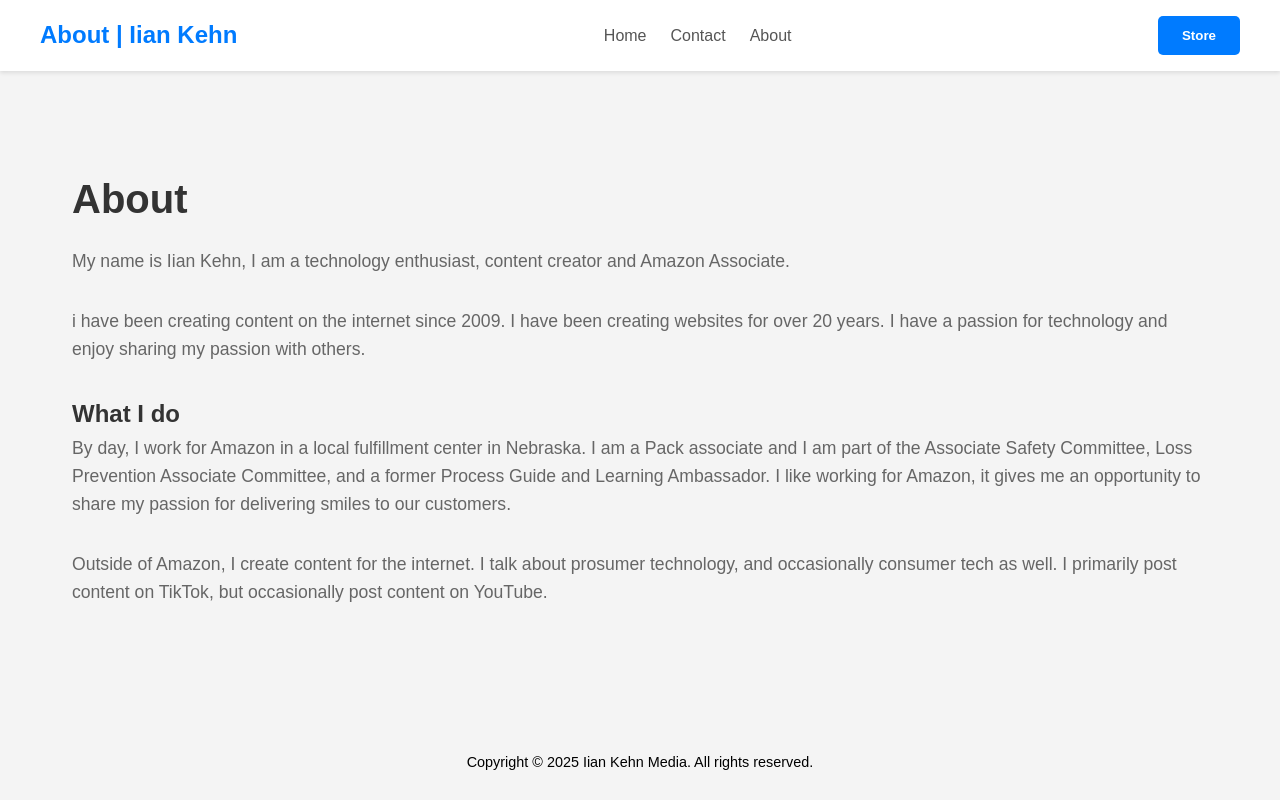
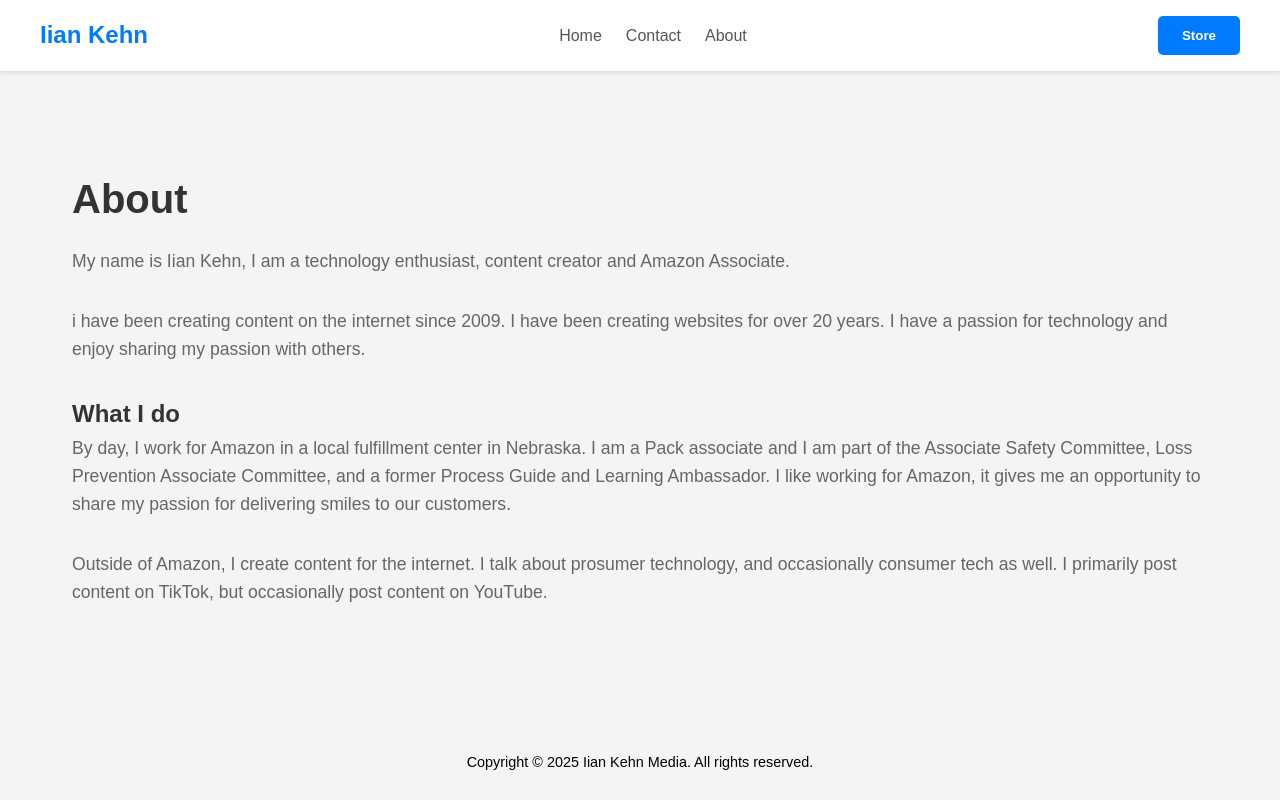
Before and after one commit to iiankehn/nwcs-iiankehn, a plain HTML site: page about.html in a window 1280 px wide. Drawn offline with Linux system fonts and the light colour scheme.

Commit message:
Update about.html

```diff
--- a/about.html
+++ b/about.html
@@ -3,13 +3,13 @@
 <head>
     <meta charset="UTF-8">
     <meta name="viewport" content="width=device-width, initial-scale=1.0">
-    <title>Iian Kehn</title>
+    <title>Abour | Iian Kehn</title>
     <link rel="stylesheet" href="style.css">
 </head>
 <body>
     <header>
         <nav>
-            <div class="logo">About | Iian Kehn</div>
+            <div class="logo">Iian Kehn</div>
             <ul>
                 <li><a href="index.html">Home</a></li>
                 <li><a href="contact.html">Contact</a></li>
```
